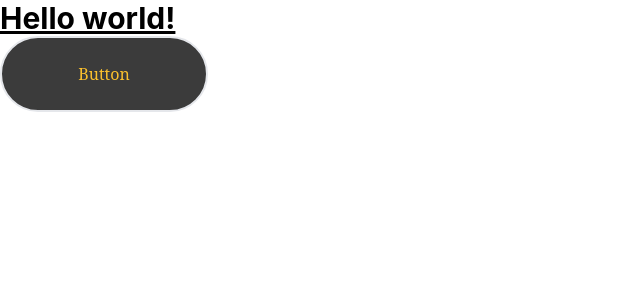
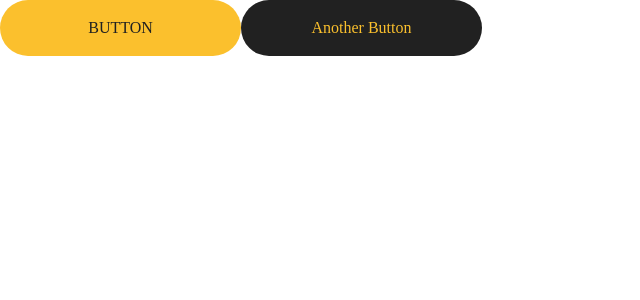
Before and after one commit to KazeemOluwanifemi/smashzone-hng, a React (Create React App) app: page / in a window 1280 px wide. Shown: the top 300 px of the page, without its empty margins (0-640 px from the left). Built offline with nearby package versions, Linux system fonts and the light colour scheme.

Commit message:
created components

```diff
--- a/src/App.tsx
+++ b/src/App.tsx
@@ -1,5 +1,6 @@
 import React from 'react';
-import Button from './components/button';
+import Button from './components/buttonYellow';
+import ButtonDark from './components/buttonDark';
 
 // import ReactDOM from 'react-dom';
 
@@ -7,12 +8,10 @@ import Button from './components/button';
 export default function App() {
   return (
     <main>
-      <h1 className="text-3xl font-bold underline">
-      Hello world!
-    </h1>
 
     <div>
-      <Button />
+      <Button>BUTTON</Button>
+      <ButtonDark>Another Button</ButtonDark>
     </div>
 
     </main>
--- a/src/components/button.tsx
+++ /dev/null
@@ -1,5 +0,0 @@
-import React from 'react';
-
-export default function Button(){
-    return <button className="w-52 px-4 py-6 text-base rounded-full border-2 bg-dark-two text-brand-yellow font-Playfair">Button</button>;
-}
--- /dev/null
+++ b/src/components/buttonDark.tsx
@@ -0,0 +1,10 @@
+import React, { ReactNode } from 'react';
+
+interface ButtonProps{
+    children: ReactNode;
+}
+
+
+export default function ButtonDark({children}: ButtonProps){
+    return <button className="w-button-width px-6 py-4 text-base rounded-full border-0 text-brand-yellow bg-dark-three font-Exo">{children}</button>;
+}
--- /dev/null
+++ b/src/components/buttonYellow.tsx
@@ -0,0 +1,10 @@
+import React, { ReactNode } from 'react';
+
+interface ButtonProps{
+    children: ReactNode;
+}
+
+
+export default function Button({children}: ButtonProps){
+    return <button className="w-button-width px-6 py-4 text-base rounded-full border-0 bg-brand-yellow text-dark-three font-Exo">{children}</button>;
+}
--- a/tailwind.config.js
+++ b/tailwind.config.js
@@ -12,7 +12,7 @@ module.exports = {
         'brand-yellow-light': '#FCD269',
         'brand-yellow-lighter': '#FDE19B',
         'brand-yellow-plain': '#FEF0CD',
-        'dark-three': '#FFFFFF',
+        'dark-three': '#212121',
         'dark-two': '#3B3B3B',
         'dark-one': '#6E6E6E',
         'light-grey': '#A1A1A1',
@@ -23,6 +23,9 @@ module.exports = {
       fontFamily: {
         Playfair: "'PlayfairDisplay', 'serif'",
         Exo: "'Exo2', 'sans-serif'"
+      },
+      width:{
+        'button-width': '241px'
       }
     },
   },
```
